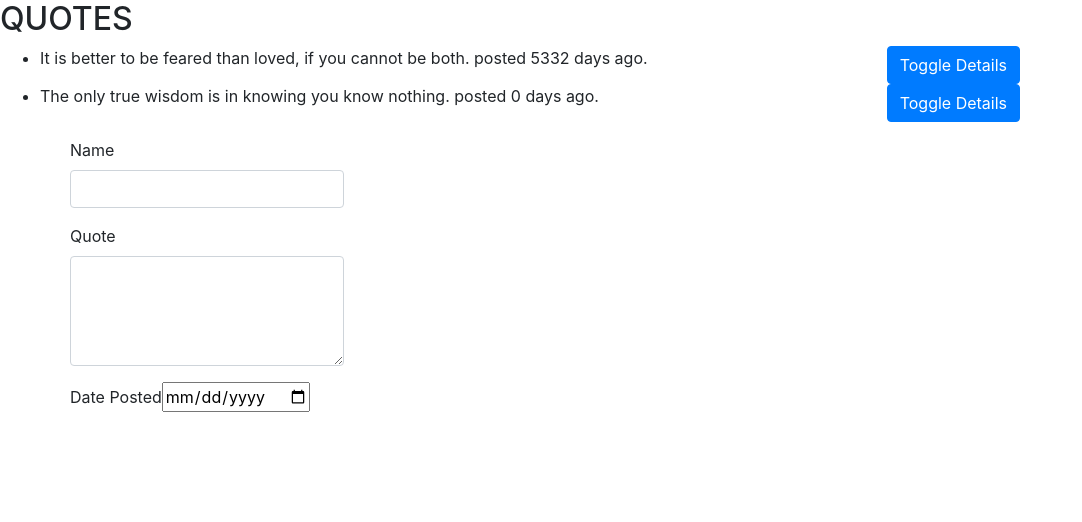
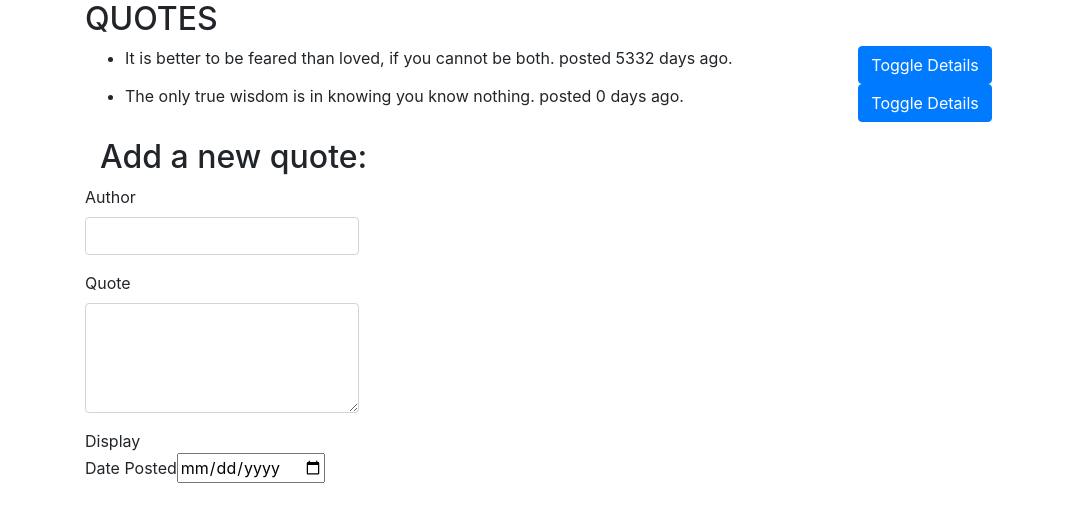
Before and after one commit to verisence/quotes, an Angular app: page / in a window 1280 px wide. Shown: the top 522 px of the page, without its empty margins (0-1082 px from the left). Built offline with nearby package versions, Linux system fonts and the light colour scheme.

Commit message:
Add a form to take input from the user. The form takes the author of the quote, the quote and the date that the quote was posted. This will be used to add to the quotes array

```diff
--- a/src/app/app.module.ts
+++ b/src/app/app.module.ts
@@ -6,6 +6,7 @@ import { QuoteComponent } from './quote/quote.component';
 import { QuoteDetailsComponent } from './quote-details/quote-details.component';
 import { DaysPassedPipe } from './days-passed.pipe';
 import { QuoteFormComponent } from './quote-form/quote-form.component';
+import { FormsModule }   from '@angular/forms';
 
 @NgModule({
   declarations: [
@@ -16,7 +17,8 @@ import { QuoteFormComponent } from './quote-form/quote-form.component';
     QuoteFormComponent
   ],
   imports: [
-    BrowserModule
+    BrowserModule,
+    FormsModule
   ],
   providers: [],
   bootstrap: [AppComponent]
--- a/src/app/quote-form/quote-form.component.html
+++ b/src/app/quote-form/quote-form.component.html
@@ -1,18 +1,26 @@
 <div class="container">
+  <h2>Add a new quote:</h2>
   <div class="row">
-    <form action="">
+    <form #quoteForm='ngForm'>
+
       <div class="form-group">
-        <label for="name">Name</label>
-        <input type="text" required class="form-control" id="name">
+        <label for="name">Author</label>
+        <input type="text" required class="form-control" id="name" [(ngModel)]="newQuote.author" name="name">
       </div>
+
+
       <div class="form-group">
         <label for="quote">Quote</label>
-        <textarea class="form-control" id="quote" cols="" rows="4" required></textarea>
+        <textarea class="form-control" id="quote" cols="" rows="4" required name="quote" [(ngModel)]="newQuote.name"></textarea>
       </div>
+
+      Display {{newQuote.name}}
+
       <div class="form-group">
         <label for="posted">Date Posted</label>
-        <input type="date" name="" id="posted" required>
+        <input type="date" name="date" id="posted" required [(ngModel)]="newQuote.date">
       </div>
+
     </form>
   </div>
 </div>
--- a/src/app/quote-form/quote-form.component.ts
+++ b/src/app/quote-form/quote-form.component.ts
@@ -1,4 +1,5 @@
 import { Component, OnInit } from '@angular/core';
+import { Quote } from "../quote";
 
 @Component({
   selector: 'app-quote-form',
@@ -7,6 +8,7 @@ import { Component, OnInit } from '@angular/core';
 })
 export class QuoteFormComponent implements OnInit {
 
+  newQuote=new Quote(0,"","",0,0,new Date());
   constructor() { }
 
   ngOnInit() {
--- a/src/app/quote/quote.component.html
+++ b/src/app/quote/quote.component.html
@@ -1,3 +1,4 @@
+<div class="container">
     <h2>QUOTES</h2>
 
     <ul>
@@ -18,3 +19,4 @@
     </ul>
 
     <app-quote-form></app-quote-form>
+</div>
```
Lines whose indentation alone changed are shown as unchanged.
